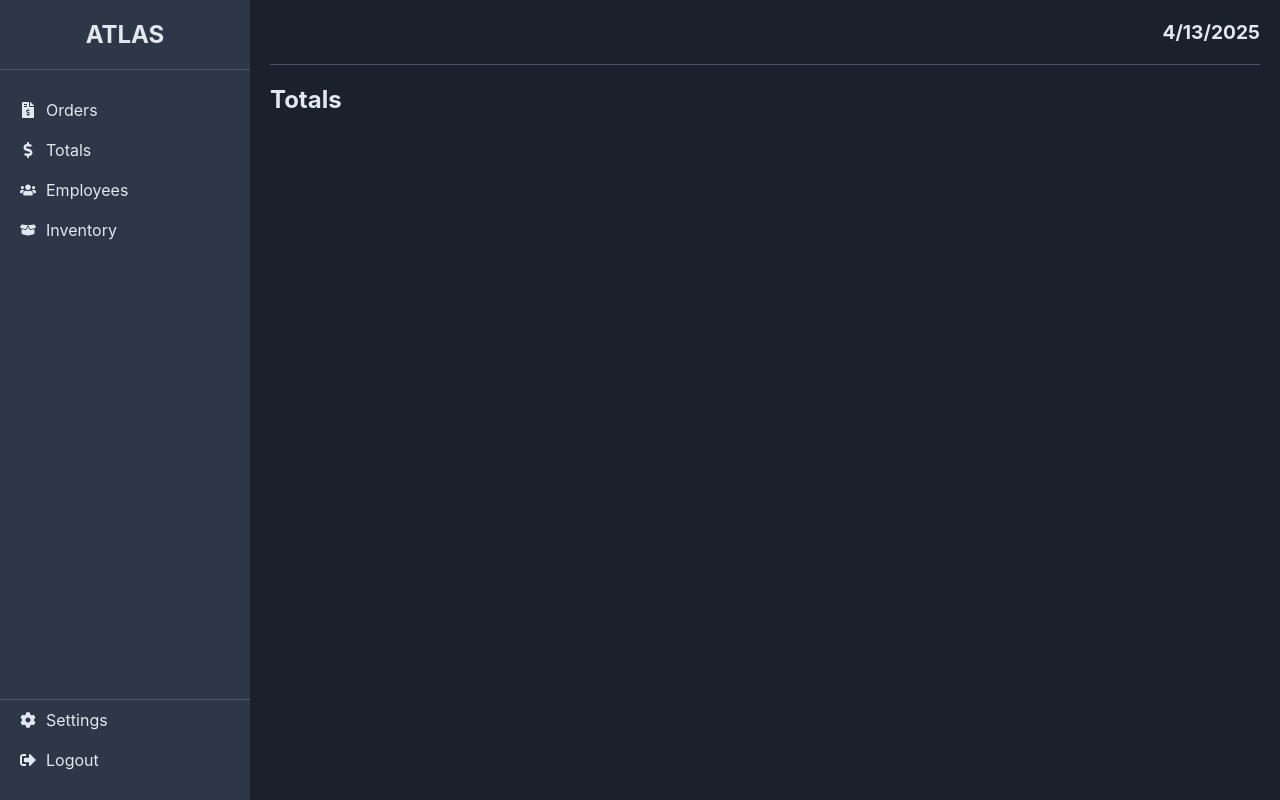
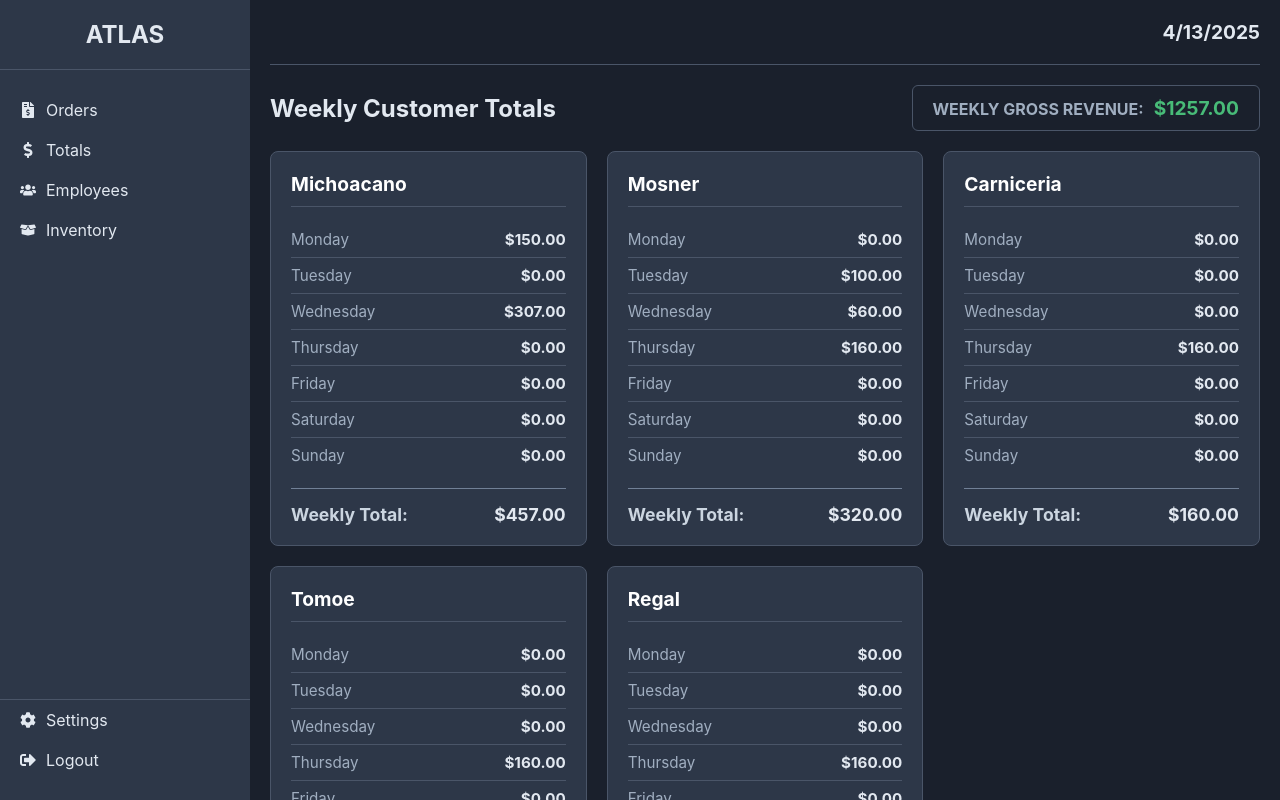
Before and after one commit to Grant-Bever/Atlas, a React (Create React App) app in the folder client/: page /totals in a window 1280 px wide. Shown: the top 800 px of the page. Built offline with nearby package versions, Linux system fonts and the light colour scheme.

Commit message:
Added cards for the Totals page

```diff
--- a/client/src/pages/ManagerTotals.jsx
+++ b/client/src/pages/ManagerTotals.jsx
@@ -1,16 +1,129 @@
-import React from 'react';
+import React, { useState, useEffect } from 'react';
 import ManagerLayout from '../components/ManagerLayout';
-import '../styles/Table.css'; // Shared table styles
+import '../styles/Totals.css'; // Create this CSS file
 import { FaPlus, FaEdit, FaTrashAlt, FaSearch, FaUpload } from 'react-icons/fa';
 
+// --- Sample Data ---
+// In a real app, this would be fetched and calculated from invoice data
+const sampleCustomerTotals = [
+  {
+    customerId: 1,
+    customerName: 'Michoacano',
+    dailyTotals: {
+      Monday: 150.00,
+      Tuesday: 0,
+      Wednesday: 307.00,
+      Thursday: 0,
+      Friday: 0,
+      Saturday: 0,
+      Sunday: 0,
+    },
+    weeklyTotal: 457.00
+  },
+  {
+    customerId: 2,
+    customerName: 'Mosner',
+    dailyTotals: {
+      Monday: 0,
+      Tuesday: 100.00,
+      Wednesday: 60.00,
+      Thursday: 160.00,
+      Friday: 0,
+      Saturday: 0,
+      Sunday: 0,
+    },
+    weeklyTotal: 320.00
+  },
+    {
+    customerId: 3,
+    customerName: 'Carniceria',
+    dailyTotals: {
+      Monday: 0,
+      Tuesday: 0,
+      Wednesday: 0,
+      Thursday: 160.00,
+      Friday: 0,
+      Saturday: 0,
+      Sunday: 0,
+    },
+    weeklyTotal: 160.00
+  },
+    {
+    customerId: 4,
+    customerName: 'Tomoe',
+    dailyTotals: {
+      Monday: 0,
+      Tuesday: 0,
+      Wednesday: 0,
+      Thursday: 160.00,
+      Friday: 0,
+      Saturday: 0,
+      Sunday: 0,
+    },
+    weeklyTotal: 160.00
+  },
+    {
+    customerId: 5,
+    customerName: 'Regal',
+    dailyTotals: {
+      Monday: 0,
+      Tuesday: 0,
+      Wednesday: 0,
+      Thursday: 160.00,
+      Friday: 0,
+      Saturday: 0,
+      Sunday: 0,
+    },
+    weeklyTotal: 160.00
+  },
+  // Add more customers as needed
+];
+
+const daysOfWeek = ['Monday', 'Tuesday', 'Wednesday', 'Thursday', 'Friday', 'Saturday', 'Sunday'];
 
 function ManagerTotals() {
+  const [customerTotals, setCustomerTotals] = useState(sampleCustomerTotals);
+  const [grossRevenue, setGrossRevenue] = useState(0);
+
+  // Calculate gross revenue
+  useEffect(() => {
+    const totalRevenue = customerTotals.reduce((sum, customer) => sum + customer.weeklyTotal, 0);
+    setGrossRevenue(totalRevenue);
+  }, [customerTotals]);
+
   return (
     <ManagerLayout>
-      <div className="page-header">
-        <h2>Totals</h2>
+      <div className="page-header totals-header">
+        <h2>Weekly Customer Totals</h2>
+        <div className="gross-revenue">
+          <span>WEEKLY GROSS REVENUE:</span>
+          <span>${grossRevenue.toFixed(2)}</span>
+        </div>
       </div>
 
+      <div className="totals-grid">
+        {customerTotals.length > 0 ? (
+          customerTotals.map((customer) => (
+            <div key={customer.customerId} className="customer-total-card">
+              <h3>{customer.customerName}</h3>
+              <div className="daily-totals-list">
+                {daysOfWeek.map(day => (
+                  <div key={day} className="daily-total-item">
+                    <span>{day}</span>
+                    <span>${(customer.dailyTotals[day] || 0).toFixed(2)}</span>
+                  </div>
+                ))}
+              </div>
+              <div className="card-weekly-total">
+                <span>Weekly Total:</span>
+                <span>${customer.weeklyTotal.toFixed(2)}</span>
+              </div>
+            </div>
+          ))
+        ) : (
+          <p>No weekly totals data available.</p>
+        )}
+      </div>
     </ManagerLayout>
   );
 }
--- /dev/null
+++ b/client/src/styles/Totals.css
@@ -0,0 +1,90 @@
+/* Totals.css */
+
+.totals-header {
+  align-items: center; /* Vertically align items */
+}
+
+.gross-revenue {
+  background-color: #1a202c; /* Very Dark Gray-Blue */
+  color: #48bb78; /* Green */
+  padding: 10px 20px;
+  border-radius: 6px;
+  font-size: 1.2rem;
+  font-weight: bold;
+  border: 1px solid #4a5568;
+}
+
+.gross-revenue span:first-child {
+  color: #a0aec0; /* Lighter Gray for label */
+  margin-right: 10px;
+  font-size: 1rem;
+}
+
+/* Grid for Customer Cards */
+.totals-grid {
+  display: grid;
+  grid-template-columns: repeat(auto-fill, minmax(300px, 1fr)); /* Responsive grid */
+  gap: 20px;
+  margin-top: 20px;
+}
+
+/* Customer Card Styling */
+.customer-total-card {
+  background-color: #2d3748; /* Dark Gray-Blue */
+  border: 1px solid #4a5568; /* Medium Gray */
+  border-radius: 8px;
+  padding: 20px;
+  color: #e2e8f0; /* Light Gray */
+  display: flex;
+  flex-direction: column;
+}
+
+.customer-total-card h3 {
+  margin-top: 0;
+  margin-bottom: 15px;
+  color: #fff;
+  border-bottom: 1px solid #4a5568;
+  padding-bottom: 10px;
+  font-size: 1.2rem;
+}
+
+.daily-totals-list {
+  flex-grow: 1; /* Allow list to take up space */
+  margin-bottom: 15px;
+}
+
+.daily-total-item {
+  display: flex;
+  justify-content: space-between;
+  padding: 8px 0; /* Add vertical padding */
+  border-bottom: 1px solid #4a5568; /* Subtle separator */
+  font-size: 0.95rem;
+}
+
+.daily-total-item:last-child {
+  border-bottom: none; /* Remove border from last item */
+}
+
+.daily-total-item span:first-child {
+  color: #a0aec0; /* Lighter gray for day name */
+}
+
+.daily-total-item span:last-child {
+  font-weight: bold;
+}
+
+/* Weekly Total at Card Bottom */
+.card-weekly-total {
+  margin-top: auto; /* Push to bottom */
+  padding-top: 15px;
+  border-top: 1px solid #718096; /* Stronger separator */
+  display: flex;
+  justify-content: space-between;
+  align-items: center;
+  font-size: 1.1rem;
+  font-weight: bold;
+}
+
+.card-weekly-total span:first-child {
+  color: #cbd5e0;
+}
```
Also changed, not shown: client/public/index 2.html (added, +43 -0 lines), client/src/index 2.js (added, +17 -0 lines), client/src/reportWebVitals 2.js (added, +13 -0 lines), client/src/pages/ManagerEmployees 2.jsx (added), client/src/pages/ManagerInventory 2.jsx (added), 2 other files (tests, documents, lock files or other folders).
